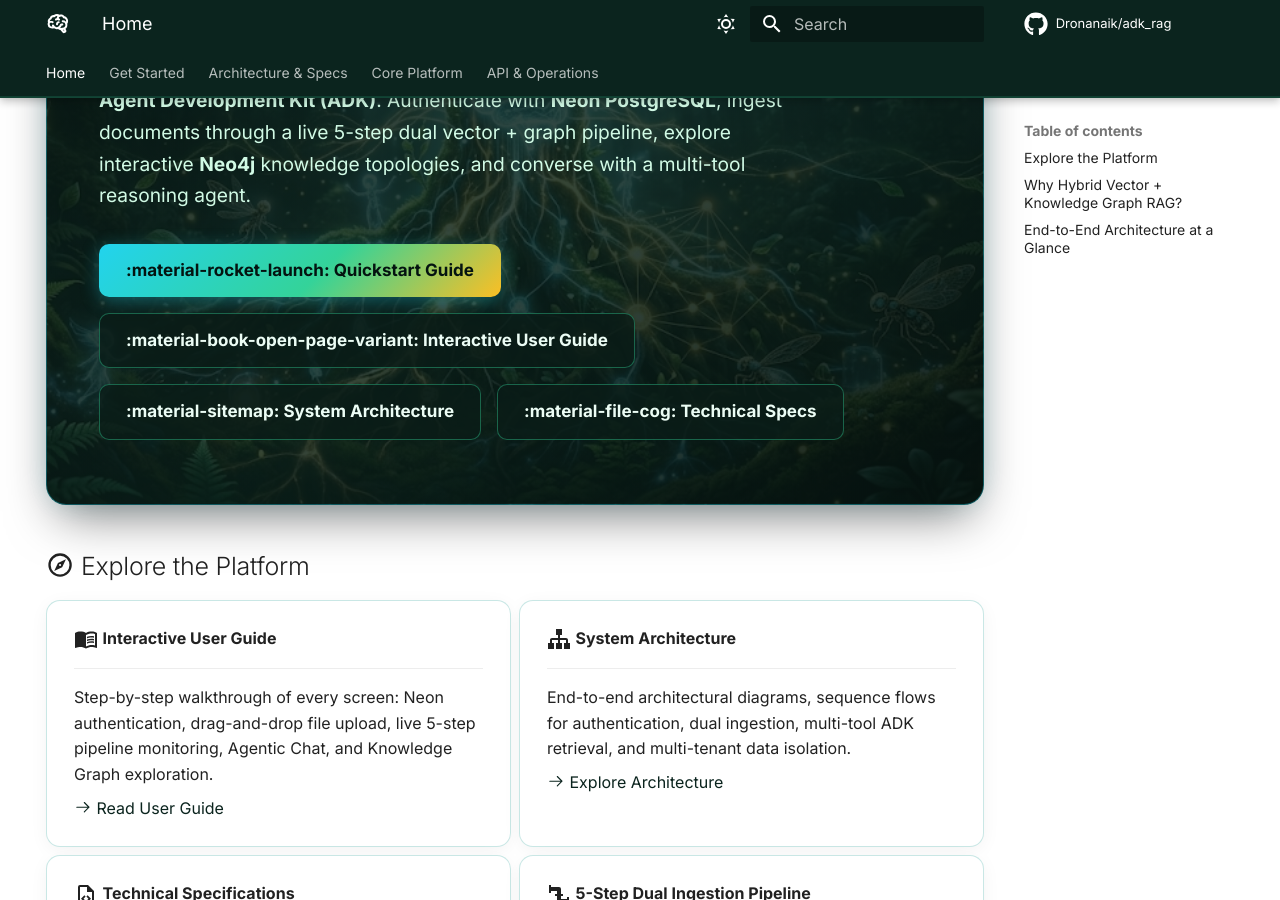
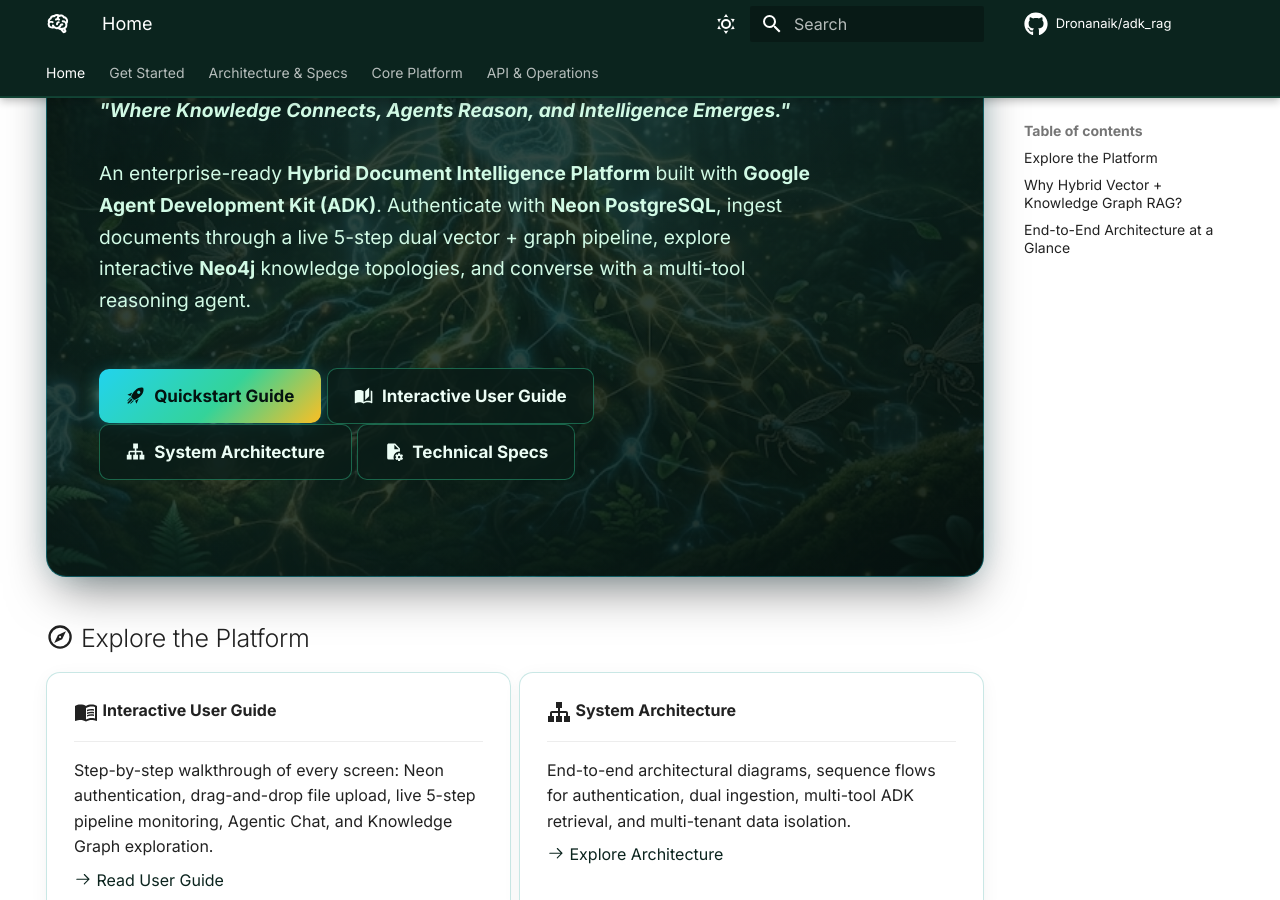
Before and after one commit to Dronanaik/adk_rag, an MkDocs documentation site: the page built from docs/index.md, in a window 1280 px wide and 900 px high, scrolled down 397 px. Built offline with MkDocs 1.6.1 and Material for MkDocs 9.7.7, drawn with Linux system fonts in a browser that asks for light colours; comment, search, counter and statistics services are not loaded.

Commit message:
docs: use markdown button attributes in hero banner

```diff
--- a/docs/index.md
+++ b/docs/index.md
@@ -3,31 +3,29 @@
   - navigation
 ---
 
-<div class="adk-hero" markdown>
-  <div class="adk-hero-badge">
-    :material-sparkles: Google ADK &bull; Gemini 2.5 &bull; Neon pgvector &bull; Neo4j
-  </div>
-  <h1>ADK Agentic RAG + Knowledge Graph</h1>
-  <div class="adk-hero-tagline">
-    "Where Knowledge Connects, Agents Reason, and Intelligence Emerges."
-  </div>
-  <p>
-    An enterprise-ready <strong>Hybrid Document Intelligence Platform</strong> built with <strong>Google Agent Development Kit (ADK)</strong>. Authenticate with <strong>Neon PostgreSQL</strong>, ingest documents through a live 5-step dual vector + graph pipeline, explore interactive <strong>Neo4j</strong> knowledge topologies, and converse with a multi-tool reasoning agent.
-  </p>
-  <div class="adk-hero-actions">
-    <a href="INSTALLATION/" class="adk-btn-primary">
-      :material-rocket-launch: Quickstart Guide
-    </a>
-    <a href="USER_GUIDE/" class="adk-btn-secondary">
-      :material-book-open-page-variant: Interactive User Guide
-    </a>
-    <a href="ARCHITECTURE/" class="adk-btn-secondary">
-      :material-sitemap: System Architecture
-    </a>
-    <a href="TECHNICAL_SPECIFICATIONS/" class="adk-btn-secondary">
-      :material-file-cog: Technical Specs
-    </a>
-  </div>
+<div class="adk-hero" markdown="1">
+
+<div class="adk-hero-badge" markdown="1">
+:material-sparkles: Google ADK &bull; Gemini 2.5 &bull; Neon pgvector &bull; Neo4j
+</div>
+
+# ADK Agentic RAG + Knowledge Graph
+
+<div class="adk-hero-tagline" markdown="1">
+"Where Knowledge Connects, Agents Reason, and Intelligence Emerges."
+</div>
+
+An enterprise-ready **Hybrid Document Intelligence Platform** built with **Google Agent Development Kit (ADK)**. Authenticate with **Neon PostgreSQL**, ingest documents through a live 5-step dual vector + graph pipeline, explore interactive **Neo4j** knowledge topologies, and converse with a multi-tool reasoning agent.
+
+<div class="adk-hero-actions" markdown="1">
+
+[:material-rocket-launch: Quickstart Guide](INSTALLATION.md){ .adk-btn-primary }
+[:material-book-open-page-variant: Interactive User Guide](USER_GUIDE.md){ .adk-btn-secondary }
+[:material-sitemap: System Architecture](ARCHITECTURE.md){ .adk-btn-secondary }
+[:material-file-cog: Technical Specs](TECHNICAL_SPECIFICATIONS.md){ .adk-btn-secondary }
+
+</div>
+
 </div>
 
 ## :material-compass-outline: Explore the Platform
```
